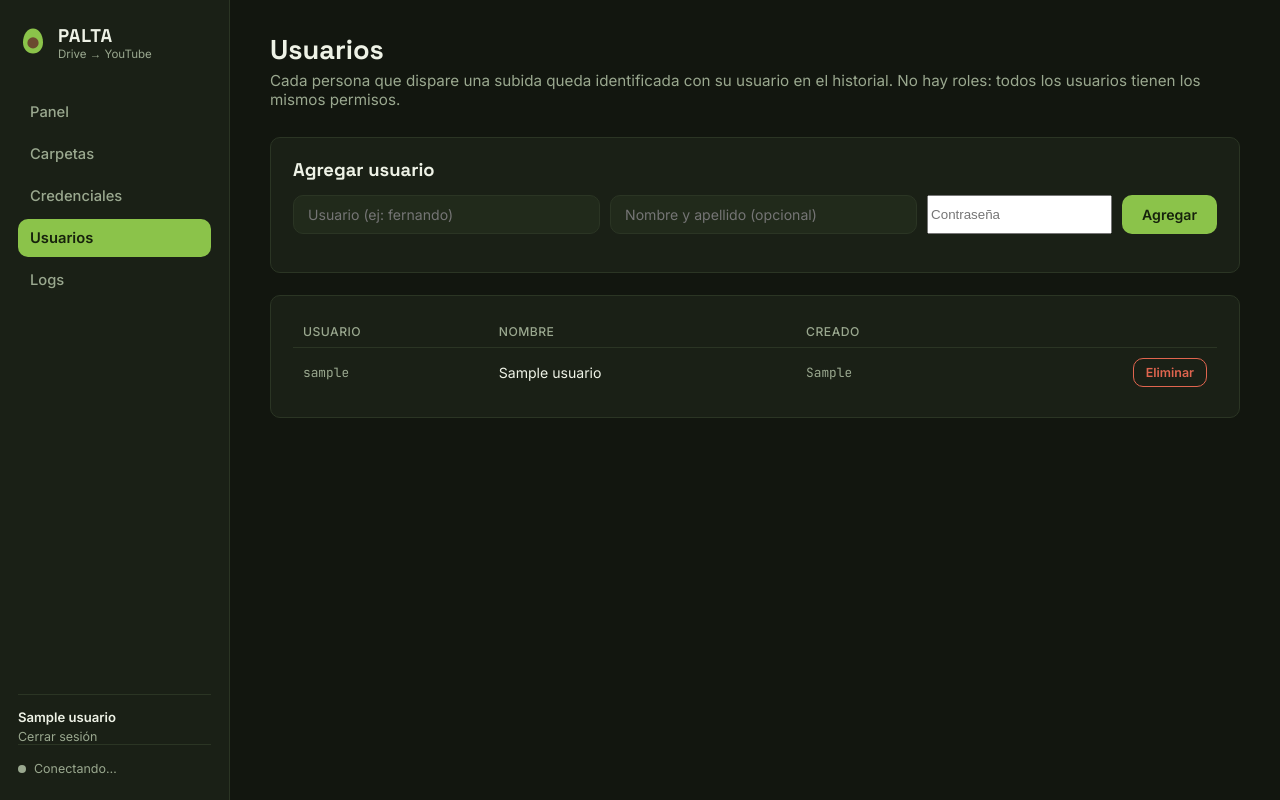
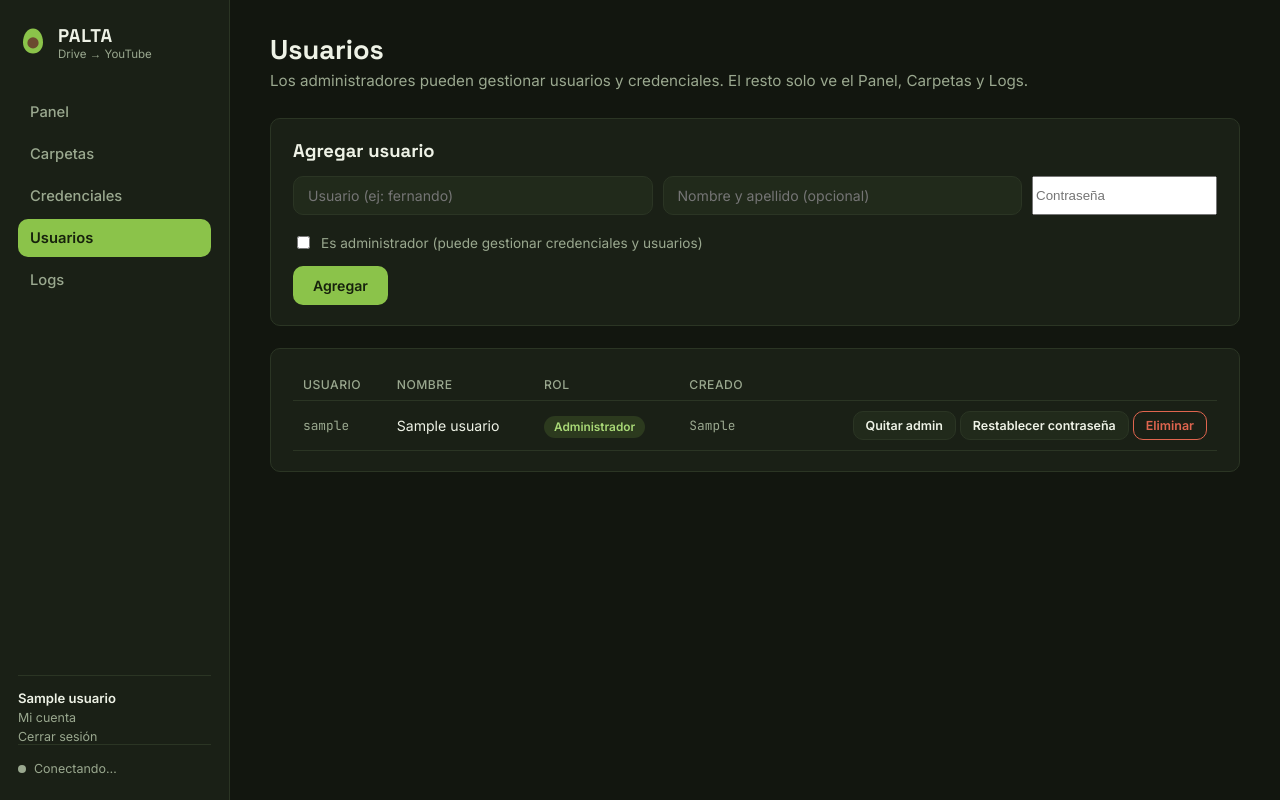
Before and after one commit to FerRodriguez96/Palta, a Flask app: page /usuarios in a window 1280 px wide. Run offline with Flask 3, Linux system fonts and the light colour scheme; a user stored in the database is signed in; tables that the repository leaves empty hold one stand-in row (values such as "Sample post"); some libraries are stand-ins or nearby versions.

Commit message:
se agregaron roles de usuario, cambio de contraseña, confirmacion de datos de video, usar la url completa de la carpeta de drive

```diff
--- a/app/config.py
+++ b/app/config.py
@@ -37,5 +37,11 @@ class Config:
         if r.strip()
     ]
 
+    # Limite diario de subidas a YouTube. El tope real de Google es de
+    # aproximadamente 100 llamadas videos.insert por dia (por proyecto de
+    # Google Cloud, compartido entre todos los usuarios de esta app). Se deja
+    # un margen de seguridad por defecto (90) para no quedar exactos al limite.
+    YOUTUBE_DAILY_UPLOAD_LIMIT = int(os.getenv("YOUTUBE_DAILY_UPLOAD_LIMIT", "90"))
+
     # Debug
     DEBUG = os.getenv("FLASK_DEBUG", "0") == "1"
--- a/app/models.py
+++ b/app/models.py
@@ -7,6 +7,7 @@ class User(UserMixin):
         self.id = str(row["id"])
         self.username = row["username"]
         self.nombre_completo = row["nombre_completo"] or row["username"]
+        self.is_admin = bool(row["es_admin"])
 
     @staticmethod
     def get(user_id):
--- a/app/routes.py
+++ b/app/routes.py
@@ -1,4 +1,6 @@
 import threading
+import json
+import re
 from flask import Blueprint, render_template, jsonify, current_app, request, redirect, url_for, session, flash
 from flask_login import (
     login_user, logout_user, login_required, current_user,
@@ -14,10 +16,37 @@ from app.services.youtube_service import (
 )
 from app.models import User
 import os
+import re
+import json
+from functools import wraps
 
 bp = Blueprint("main", __name__)
 
 TITULO_MAX_LEN = 100
+
+
+def admin_required(f):
+    @wraps(f)
+    def wrapper(*args, **kwargs):
+        if not current_user.is_authenticated or not current_user.is_admin:
+            flash("No tenés permisos para acceder a esa sección.", "error")
+            return redirect(url_for("main.index"))
+        return f(*args, **kwargs)
+    return wrapper
+
+
+def _extraer_id_carpeta(valor):
+    """Acepta tanto un ID de carpeta de Drive suelto como una URL completa
+    (ej: https://drive.google.com/drive/folders/<id>?usp=sharing) y devuelve
+    solo el ID."""
+    valor = (valor or "").strip()
+    match = re.search(r"/folders/([a-zA-Z0-9_-]+)", valor)
+    if match:
+        return match.group(1)
+    match = re.search(r"[?&]id=([a-zA-Z0-9_-]+)", valor)
+    if match:
+        return match.group(1)
+    return valor
 
 
 # ---------- Autenticacion ----------
@@ -53,7 +82,7 @@ def setup():
             flash("Completá usuario y contraseña.", "error")
             return redirect(url_for("main.setup"))
 
-        db_service.crear_usuario(username, generate_password_hash(password), nombre_completo)
+        db_service.crear_usuario(username, generate_password_hash(password), nombre_completo, es_admin=True)
         flash("Cuenta creada. Ya podés iniciar sesión.", "success")
         return redirect(url_for("main.login"))
 
@@ -94,16 +123,19 @@ def logout():
 
 @bp.route("/usuarios")
 @login_required
+@admin_required
 def usuarios():
     return render_template("usuarios.html", usuarios=db_service.listar_usuarios())
 
 
 @bp.route("/usuarios/agregar", methods=["POST"])
 @login_required
+@admin_required
 def usuarios_agregar():
     username = request.form.get("username", "").strip().lower()
     nombre_completo = request.form.get("nombre_completo", "").strip()
     password = request.form.get("password", "")
+    es_admin = request.form.get("es_admin") == "1"
 
     if not username or not password:
         flash("Completá usuario y contraseña.", "error")
@@ -113,13 +145,14 @@ def usuarios_agregar():
         flash("Ya existe un usuario con ese nombre.", "error")
         return redirect(url_for("main.usuarios"))
 
-    db_service.crear_usuario(username, generate_password_hash(password), nombre_completo)
+    db_service.crear_usuario(username, generate_password_hash(password), nombre_completo, es_admin=es_admin)
     flash(f"Usuario '{username}' creado.", "success")
     return redirect(url_for("main.usuarios"))
 
 
 @bp.route("/usuarios/<int:user_id>/eliminar", methods=["POST"])
 @login_required
+@admin_required
 def usuarios_eliminar(user_id):
     if str(user_id) == current_user.id:
         flash("No podés eliminar tu propio usuario mientras estás conectado con él.", "error")
@@ -128,6 +161,61 @@ def usuarios_eliminar(user_id):
     db_service.eliminar_usuario(user_id)
     flash("Usuario eliminado.", "success")
     return redirect(url_for("main.usuarios"))
+
+
+@bp.route("/usuarios/<int:user_id>/alternar-admin", methods=["POST"])
+@login_required
+@admin_required
+def usuarios_alternar_admin(user_id):
+    nuevo_valor = request.form.get("es_admin") == "1"
+
+    if str(user_id) == current_user.id and not nuevo_valor:
+        flash("No podés quitarte el rol de administrador a vos mismo.", "error")
+        return redirect(url_for("main.usuarios"))
+
+    db_service.alternar_admin(user_id, nuevo_valor)
+    flash("Permisos actualizados.", "success")
+    return redirect(url_for("main.usuarios"))
+
+
+@bp.route("/usuarios/<int:user_id>/restablecer-password", methods=["POST"])
+@login_required
+@admin_required
+def usuarios_restablecer_password(user_id):
+    nueva_password = request.form.get("nueva_password", "")
+    if len(nueva_password) < 4:
+        flash("La contraseña nueva debe tener al menos 4 caracteres.", "error")
+        return redirect(url_for("main.usuarios"))
+
+    db_service.actualizar_password(user_id, generate_password_hash(nueva_password))
+    flash("Contraseña restablecida.", "success")
+    return redirect(url_for("main.usuarios"))
+
+
+# ---------- Mi cuenta ----------
+
+@bp.route("/cuenta", methods=["GET", "POST"])
+@login_required
+def cuenta():
+    if request.method == "POST":
+        actual = request.form.get("password_actual", "")
+        nueva = request.form.get("password_nueva", "")
+        confirmar = request.form.get("password_confirmar", "")
+
+        fila = db_service.obtener_usuario_por_id(current_user.id)
+
+        if not fila or not check_password_hash(fila["password_hash"], actual):
+            flash("La contraseña actual no es correcta.", "error")
+        elif len(nueva) < 4:
+            flash("La contraseña nueva debe tener al menos 4 caracteres.", "error")
+        elif nueva != confirmar:
+            flash("La confirmación no coincide con la contraseña nueva.", "error")
+        else:
+            db_service.actualizar_password(current_user.id, generate_password_hash(nueva))
+            flash("Contraseña actualizada.", "success")
+            return redirect(url_for("main.cuenta"))
+
+    return render_template("cuenta.html")
 
 
 # ---------- Dashboard ----------
@@ -252,6 +340,14 @@ def api_subidas():
     })
 
 
+@bp.route("/api/cuota")
+def api_cuota():
+    return jsonify({
+        "usados": db_service.contar_subidas_hoy(),
+        "limite": current_app.config["YOUTUBE_DAILY_UPLOAD_LIMIT"],
+    })
+
+
 @bp.route("/api/logs")
 def api_logs():
     return jsonify(get_logs())
@@ -297,10 +393,10 @@ def carpetas():
 @bp.route("/carpetas/agregar", methods=["POST"])
 def carpetas_agregar():
     nombre = request.form.get("nombre", "").strip()
-    drive_folder_id = request.form.get("drive_folder_id", "").strip()
+    drive_folder_id = _extraer_id_carpeta(request.form.get("drive_folder_id", ""))
 
     if not nombre or not drive_folder_id:
-        flash("Completá el nombre y el ID de la carpeta de Drive.", "error")
+        flash("Completá el nombre y el ID o URL de la carpeta de Drive.", "error")
         return redirect(url_for("main.carpetas"))
 
     try:
@@ -329,6 +425,8 @@ def carpetas_alternar(carpeta_id):
 # ---------- Credenciales ----------
 
 @bp.route("/credenciales")
+@login_required
+@admin_required
 def credenciales():
     drive_ok = os.path.exists(current_app.config["SERVICE_ACCOUNT_FILE"])
     client_secret_ok = os.path.exists(current_app.config["GOOGLE_CLIENT_SECRET"])
@@ -341,30 +439,71 @@ def credenciales():
 
 
 @bp.route("/credenciales/drive", methods=["POST"])
+@login_required
+@admin_required
 def credenciales_drive():
     archivo = request.files.get("archivo")
     if not archivo or not archivo.filename.endswith(".json"):
         flash("Subí un archivo .json válido de la cuenta de servicio.", "error")
         return redirect(url_for("main.credenciales"))
 
-    archivo.save(current_app.config["SERVICE_ACCOUNT_FILE"])
-    flash("Credencial de Google Drive actualizada.", "success")
+    contenido = archivo.read()
+    try:
+        datos = json.loads(contenido)
+    except Exception:
+        flash("Ese archivo no es un JSON válido.", "error")
+        return redirect(url_for("main.credenciales"))
+
+    if datos.get("type") != "service_account" or not datos.get("client_email"):
+        flash(
+            "Ese JSON no parece ser una cuenta de servicio de Google (falta "
+            "'type: service_account' o 'client_email'). Revisá que sea el archivo correcto.",
+            "error",
+        )
+        return redirect(url_for("main.credenciales"))
+
+    with open(current_app.config["SERVICE_ACCOUNT_FILE"], "wb") as f:
+        f.write(contenido)
+
+    flash(f"Credencial de Google Drive actualizada ({datos['client_email']}).", "success")
     return redirect(url_for("main.credenciales"))
 
 
 @bp.route("/credenciales/client-secret", methods=["POST"])
+@login_required
+@admin_required
 def credenciales_client_secret():
     archivo = request.files.get("archivo")
     if not archivo or not archivo.filename.endswith(".json"):
         flash("Subí un archivo .json válido de client secret.", "error")
         return redirect(url_for("main.credenciales"))
 
-    archivo.save(current_app.config["GOOGLE_CLIENT_SECRET"])
+    contenido = archivo.read()
+    try:
+        datos = json.loads(contenido)
+    except Exception:
+        flash("Ese archivo no es un JSON válido.", "error")
+        return redirect(url_for("main.credenciales"))
+
+    bloque = datos.get("web") or datos.get("installed")
+    if not bloque or not bloque.get("client_id") or not bloque.get("client_secret"):
+        flash(
+            "Ese JSON no parece ser una credencial OAuth de Google (falta 'client_id' "
+            "o 'client_secret' dentro de 'web'/'installed'). Revisá que sea el archivo correcto.",
+            "error",
+        )
+        return redirect(url_for("main.credenciales"))
+
+    with open(current_app.config["GOOGLE_CLIENT_SECRET"], "wb") as f:
+        f.write(contenido)
+
     flash("Client secret de YouTube actualizado. Ahora podés autorizar el canal.", "success")
     return redirect(url_for("main.credenciales"))
 
 
 @bp.route("/credenciales/youtube/autorizar")
+@login_required
+@admin_required
 def credenciales_youtube_autorizar():
     redirect_uri = url_for("main.credenciales_youtube_callback", _external=True)
     try:
@@ -378,6 +517,8 @@ def credenciales_youtube_autorizar():
 
 
 @bp.route("/credenciales/youtube/callback")
+@login_required
+@admin_required
 def credenciales_youtube_callback():
     redirect_uri = url_for("main.credenciales_youtube_callback", _external=True)
     try:
--- a/app/static/css/style.css
+++ b/app/static/css/style.css
@@ -184,6 +184,8 @@ h2 { font-family: 'Space Grotesk', sans-serif; font-size: 1.15rem; margin: 0 0 1
     background: var(--panel-alto); border: 1px solid var(--borde);
 }
 .status-pill.corriendo { border-color: var(--verde); color: var(--verde-claro); }
+.status-pill.cuota-alerta { border-color: var(--amarillo); color: var(--amarillo); }
+.status-pill.cuota-agotada { border-color: var(--rojo); color: #f3a596; }
 
 .card {
     background: var(--panel);
--- a/app/static/js/dashboard.js
+++ b/app/static/js/dashboard.js
@@ -39,9 +39,40 @@ document.addEventListener("DOMContentLoaded", () => {
         });
     }
 
+    // ---- Confirmaciones genericas ----
+    const modalConfirmar = document.getElementById("modal-confirmar");
+    const modalConfirmarTitulo = document.getElementById("modal-confirmar-titulo");
+    const modalConfirmarMensaje = document.getElementById("modal-confirmar-mensaje");
+    const modalConfirmarCancelar = document.getElementById("modal-confirmar-cancelar");
+    const modalConfirmarAceptar = document.getElementById("modal-confirmar-aceptar");
+    const modalConfirmarCerrar = document.getElementById("modal-confirmar-cerrar");
+    let confirmarCallback = null;
+
+    function mostrarConfirmacion(titulo, mensaje, callback) {
+        if (!modalConfirmar) { callback(); return; }
+        modalConfirmarTitulo.textContent = titulo;
+        modalConfirmarMensaje.textContent = mensaje;
+        confirmarCallback = callback;
+        modalConfirmar.hidden = false;
+    }
+
+    function cerrarModalConfirmar() {
+        if (modalConfirmar) modalConfirmar.hidden = true;
+        confirmarCallback = null;
+    }
+
+    if (modalConfirmarCancelar) modalConfirmarCancelar.addEventListener("click", cerrarModalConfirmar);
+    if (modalConfirmarCerrar) modalConfirmarCerrar.addEventListener("click", cerrarModalConfirmar);
+    if (modalConfirmarAceptar) modalConfirmarAceptar.addEventListener("click", () => {
+        const cb = confirmarCallback;
+        cerrarModalConfirmar();
+        if (cb) cb();
+    });
+
     // ---- Botón procesar todo ----
-    if (btnProcesar) {
-        btnProcesar.addEventListener("click", async () => {
+    let totalPendientesGlobal = 0;
+
+    async function ejecutarProcesarTodo() {
         btnProcesar.disabled = true;
         try {
             const res = await fetch("/procesar", { method: "POST" });
@@ -54,6 +85,14 @@ document.addEventListener("DOMContentLoaded", () => {
             alert("Error de red al iniciar el procesamiento.");
             btnProcesar.disabled = false;
         }
+    }
+
+    if (btnProcesar) {
+        btnProcesar.addEventListener("click", () => {
+            const mensaje = totalPendientesGlobal > 0
+                ? `Se van a procesar ${totalPendientesGlobal} video${totalPendientesGlobal === 1 ? "" : "s"} pendiente${totalPendientesGlobal === 1 ? "" : "s"} de todas las carpetas activas. ¿Confirmás?`
+                : "No se detectaron videos pendientes en este momento, pero el proceso igual se puede disparar. ¿Confirmás?";
+            mostrarConfirmacion("Procesar todas las carpetas", mensaje, ejecutarProcesarTodo);
         });
     }
 
@@ -69,6 +108,27 @@ document.addEventListener("DOMContentLoaded", () => {
             if (btnProcesar) btnProcesar.disabled = false;
         }
     });
+
+    // ---- Cuota diaria de YouTube ----
+    const cuotaPill = document.getElementById("cuota-pill");
+    const cuotaTexto = document.getElementById("cuota-texto");
+
+    function cargarCuota() {
+        if (!cuotaTexto) return;
+        fetch("/api/cuota")
+            .then(r => r.json())
+            .then(data => {
+                cuotaTexto.textContent = `Cuota YouTube: ${data.usados}/${data.limite} hoy`;
+                cuotaPill.classList.remove("cuota-alerta", "cuota-agotada");
+                if (data.usados >= data.limite) {
+                    cuotaPill.classList.add("cuota-agotada");
+                } else if (data.usados >= data.limite * 0.8) {
+                    cuotaPill.classList.add("cuota-alerta");
+                }
+            })
+            .catch(() => { cuotaTexto.textContent = "Cuota YouTube: no disponible"; });
+    }
+    cargarCuota();
 
     // ---- Logs ----
     if (logPanel) {
@@ -130,6 +190,7 @@ document.addEventListener("DOMContentLoaded", () => {
         delete progresos[key];
         renderProgreso();
         cargarHistorial();
+        cargarCuota();
         mostrarToast("success", `✅ Video subido: ${data.archivo}`);
     });
 
@@ -379,6 +440,7 @@ document.addEventListener("DOMContentLoaded", () => {
                 const n = data.pendientes.length;
                 estadoEl.textContent = n === 0 ? "Sin videos pendientes" : `${n} video${n === 1 ? "" : "s"} pendiente${n === 1 ? "" : "s"}`;
                 card.disabled = n === 0;
+                totalPendientesGlobal += n;
             })
             .catch(() => {
                 estadoEl.textContent = "No se pudo consultar Drive";
@@ -521,7 +583,19 @@ document.addEventListener("DOMContentLoaded", () => {
         wizardIndex = 0;
     }
 
-    if (modalConfigCerrar) modalConfigCerrar.addEventListener("click", cerrarModalConfig);
+    function pedirCierreModalConfig() {
+        if (wizardOrden.length === 0) {
+            cerrarModalConfig();
+            return;
+        }
+        mostrarConfirmacion(
+            "Cancelar configuración",
+            "Vas a perder el título, descripción, privacidad y miniatura que cargaste para estos videos. ¿Seguro que querés cerrar sin subir nada?",
+            cerrarModalConfig,
+        );
+    }
+
+    if (modalConfigCerrar) modalConfigCerrar.addEventListener("click", pedirCierreModalConfig);
 
     if (modalListaContinuar) modalListaContinuar.addEventListener("click", iniciarWizard);
 
@@ -565,7 +639,8 @@ document.addEventListener("DOMContentLoaded", () => {
     // Cerrar modales con Escape
     document.addEventListener("keydown", (e) => {
         if (e.key !== "Escape") return;
-        if (modalConfig && !modalConfig.hidden) cerrarModalConfig();
+        if (modalConfirmar && !modalConfirmar.hidden) cerrarModalConfirmar();
+        else if (modalConfig && !modalConfig.hidden) pedirCierreModalConfig();
         else if (modalLista && !modalLista.hidden) cerrarModalLista();
     });
 });
--- a/app/templates/base.html
+++ b/app/templates/base.html
@@ -24,13 +24,16 @@
             <nav class="nav">
                 <a href="{{ url_for('main.index') }}" class="{{ 'active' if request.endpoint == 'main.index' }}">Panel</a>
                 <a href="{{ url_for('main.carpetas') }}" class="{{ 'active' if request.endpoint == 'main.carpetas' }}">Carpetas</a>
+                {% if current_user.is_authenticated and current_user.is_admin %}
                 <a href="{{ url_for('main.credenciales') }}" class="{{ 'active' if request.endpoint == 'main.credenciales' }}">Credenciales</a>
                 <a href="{{ url_for('main.usuarios') }}" class="{{ 'active' if request.endpoint == 'main.usuarios' }}">Usuarios</a>
+                {% endif %}
                 <a href="{{ url_for('main.logs') }}" class="{{ 'active' if request.endpoint == 'main.logs' }}">Logs</a>
             </nav>
             <div class="sidebar-user">
                 {% if current_user.is_authenticated %}
                 <span>{{ current_user.nombre_completo }}</span>
+                <a href="{{ url_for('main.cuenta') }}">Mi cuenta</a>
                 <a href="{{ url_for('main.logout') }}">Cerrar sesión</a>
                 {% endif %}
             </div>
--- a/app/templates/carpetas.html
+++ b/app/templates/carpetas.html
@@ -9,7 +9,7 @@
     <h2 style="margin-bottom:14px;">Agregar carpeta</h2>
     <form method="POST" action="{{ url_for('main.carpetas_agregar') }}" class="form-row">
         <input type="text" name="nombre" placeholder="Nombre (ej: C13/F16)" required>
-        <input type="text" name="drive_folder_id" placeholder="ID de la carpeta de Drive" required>
+        <input type="text" name="drive_folder_id" placeholder="ID o URL de la carpeta de Drive" required>
         <button type="submit" class="btn btn-primary">Agregar</button>
     </form>
 </div>
--- a/app/templates/login.html
+++ b/app/templates/login.html
@@ -1,5 +1,5 @@
 {% extends "base_login.html" %}
-{% block title %}Ingresar · PALTA{% endblock %}
+{% block title %}Ingresar · Palta{% endblock %}
 
 {% block content %}
 <div class="auth-card">
@@ -11,7 +11,7 @@
         <span>PALTA</span>
     </div>
     <h1>Iniciar sesión</h1>
-    <p class="subtitle">Ingresá con tu usuario para poder disparar subidas y quede registrado quién lo hizo.</p>
+    <p class="subtitle">Ingresá con tu usuario para poder disparar subidas.</p>
 
     {% with messages = get_flashed_messages(with_categories=true) %}
         {% if messages %}
--- a/app/templates/usuarios.html
+++ b/app/templates/usuarios.html
@@ -3,14 +3,20 @@
 
 {% block content %}
 <h1>Usuarios</h1>
-<p class="subtitle">Cada persona que dispare una subida queda identificada con su usuario en el historial. No hay roles: todos los usuarios tienen los mismos permisos.</p>
+<p class="subtitle">Los administradores pueden gestionar usuarios y credenciales. El resto solo ve el Panel, Carpetas y Logs.</p>
 
 <div class="card">
     <h2 style="margin-bottom:14px;">Agregar usuario</h2>
-    <form method="POST" action="{{ url_for('main.usuarios_agregar') }}" class="form-row">
-        <input type="text" name="username" placeholder="Usuario (ej: fernando)" required>
-        <input type="text" name="nombre_completo" placeholder="Nombre y apellido (opcional)">
-        <input type="password" name="password" placeholder="Contraseña" required>
+    <form method="POST" action="{{ url_for('main.usuarios_agregar') }}">
+        <div class="form-row">
+            <input type="text" name="username" placeholder="Usuario (ej: fernando)" required>
+            <input type="text" name="nombre_completo" placeholder="Nombre y apellido (opcional)">
+            <input type="password" name="password" placeholder="Contraseña" required>
+        </div>
+        <label style="display:flex; align-items:center; gap:8px; font-size:0.85rem; color:var(--texto-tenue); margin-bottom:14px;">
+            <input type="checkbox" name="es_admin" value="1">
+            Es administrador (puede gestionar credenciales y usuarios)
+        </label>
         <button type="submit" class="btn btn-primary">Agregar</button>
     </form>
 </div>
@@ -19,17 +25,35 @@
     {% if usuarios %}
     <table>
         <thead>
-            <tr><th>Usuario</th><th>Nombre</th><th>Creado</th><th></th></tr>
+            <tr><th>Usuario</th><th>Nombre</th><th>Rol</th><th>Creado</th><th></th></tr>
         </thead>
         <tbody>
             {% for u in usuarios %}
             <tr>
                 <td class="mono">{{ u.username }}</td>
                 <td>{{ u.nombre_completo or '—' }}</td>
+                <td><span class="badge {{ 'ok' if u.es_admin else 'falta' }}">{{ 'Administrador' if u.es_admin else 'Usuario' }}</span></td>
                 <td class="mono">{{ u.creado_en or '—' }}</td>
-                <td style="text-align:right;">
+                <td style="text-align:right; white-space:nowrap;">
+                    <form method="POST" action="{{ url_for('main.usuarios_alternar_admin', user_id=u.id) }}" class="inline">
+                        <input type="hidden" name="es_admin" value="{{ 0 if u.es_admin else 1 }}">
+                        <button type="submit" class="btn btn-secondary btn-sm">
+                            {{ 'Quitar admin' if u.es_admin else 'Hacer admin' }}
+                        </button>
+                    </form>
+                    <button type="button" class="btn btn-secondary btn-sm" onclick="document.getElementById('reset-{{ u.id }}').hidden = !document.getElementById('reset-{{ u.id }}').hidden;">
+                        Restablecer contraseña
+                    </button>
                     <form method="POST" action="{{ url_for('main.usuarios_eliminar', user_id=u.id) }}" class="inline" onsubmit="return confirm('¿Eliminar este usuario?');">
                         <button type="submit" class="btn btn-danger btn-sm">Eliminar</button>
+                    </form>
+                </td>
+            </tr>
+            <tr id="reset-{{ u.id }}" hidden>
+                <td colspan="5">
+                    <form method="POST" action="{{ url_for('main.usuarios_restablecer_password', user_id=u.id) }}" class="form-row" style="margin:6px 0 0;">
+                        <input type="password" name="nueva_password" placeholder="Nueva contraseña para {{ u.username }}" required minlength="4">
+                        <button type="submit" class="btn btn-primary btn-sm">Guardar</button>
                     </form>
                 </td>
             </tr>
```
Also changed, not shown: app/core/uploader.py (+19 -1 lines), app/services/db_service.py (+72 -6 lines), app/templates/cuenta.html (added, +31 -0 lines), app/templates/index.html (+27 -3 lines). Lines whose indentation alone changed are shown as unchanged.
